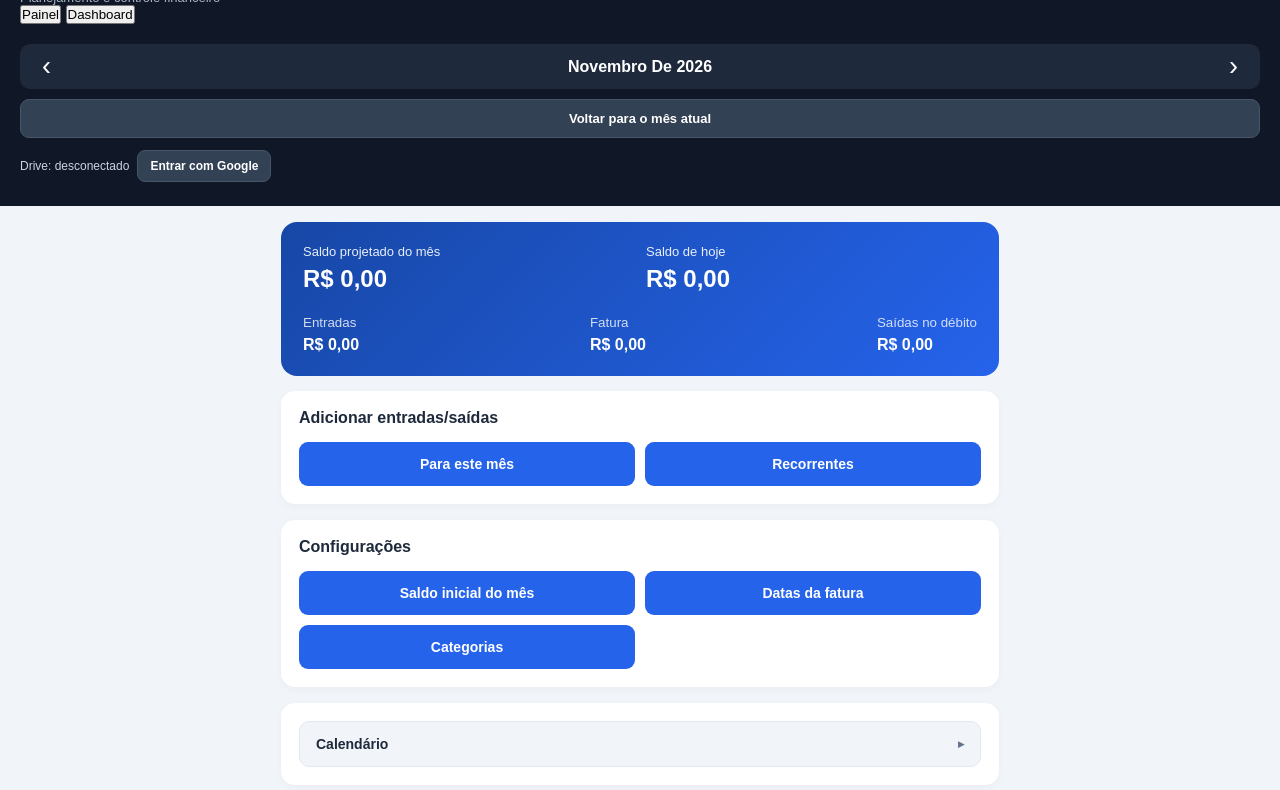
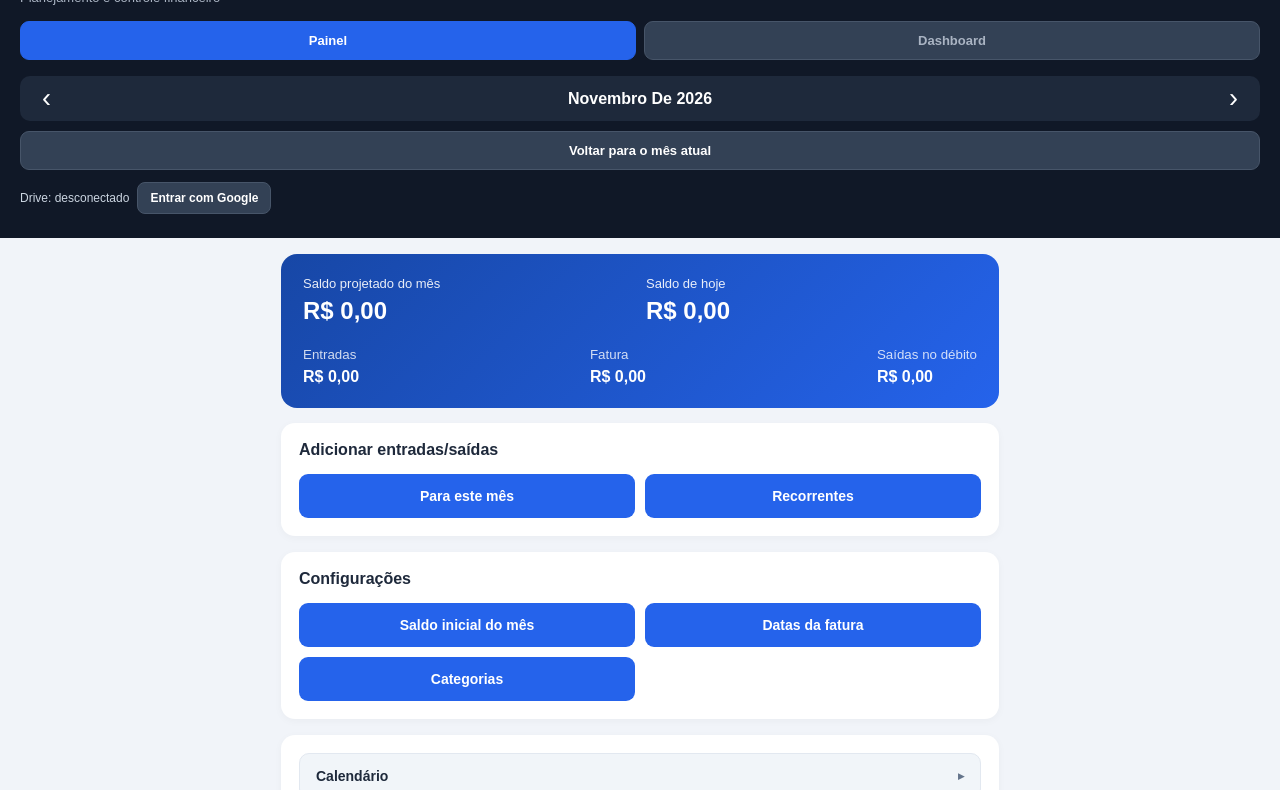
Before and after one commit to bRodBueno00/meu-financeiro, a plain HTML site: page index.html in a window 1280 px wide. Shown: the part 66-856 px from the top of the page. Drawn offline with Linux system fonts and the light colour scheme.

Commit message:
Atualizar o style.css

```diff
--- a/style.css
+++ b/style.css
@@ -129,6 +129,36 @@ body {
     transform: scale(.94);
 }
 
+.app-tabs {
+    display: grid;
+    grid-template-columns: 1fr 1fr;
+    gap: 8px;
+    margin-top: 16px;
+}
+
+.app-tab {
+    padding: 11px 14px;
+    border: 1px solid var(--header-button-border);
+    background: var(--header-button);
+    color: var(--header-muted);
+    border-radius: 9px;
+    font-size: 13px;
+    font-weight: bold;
+    cursor: pointer;
+    transition: background .15s, color .15s;
+}
+
+.app-tab.active {
+    background: var(--primary);
+    border-color: var(--primary);
+    color: white;
+}
+
+.app-tab:not(.active):hover {
+    background: var(--header-surface);
+    color: var(--header-text);
+}
+
 .month-selector {
     display: flex;
     align-items: center;
@@ -136,7 +166,7 @@ body {
     background: var(--header-surface);
     border-radius: 10px;
     padding: 7px;
-    margin-top: 20px;
+    margin-top: 16px;
 }
 
 .month-selector button {
@@ -835,3 +865,11 @@ footer {
     font-size: 12px;
     color: var(--text-muted);
 }
+
+.category-dot {
+    display: inline-block;
+    width: 12px;
+    height: 12px;
+    border-radius: 50%;
+    flex-shrink: 0;
+}
```
